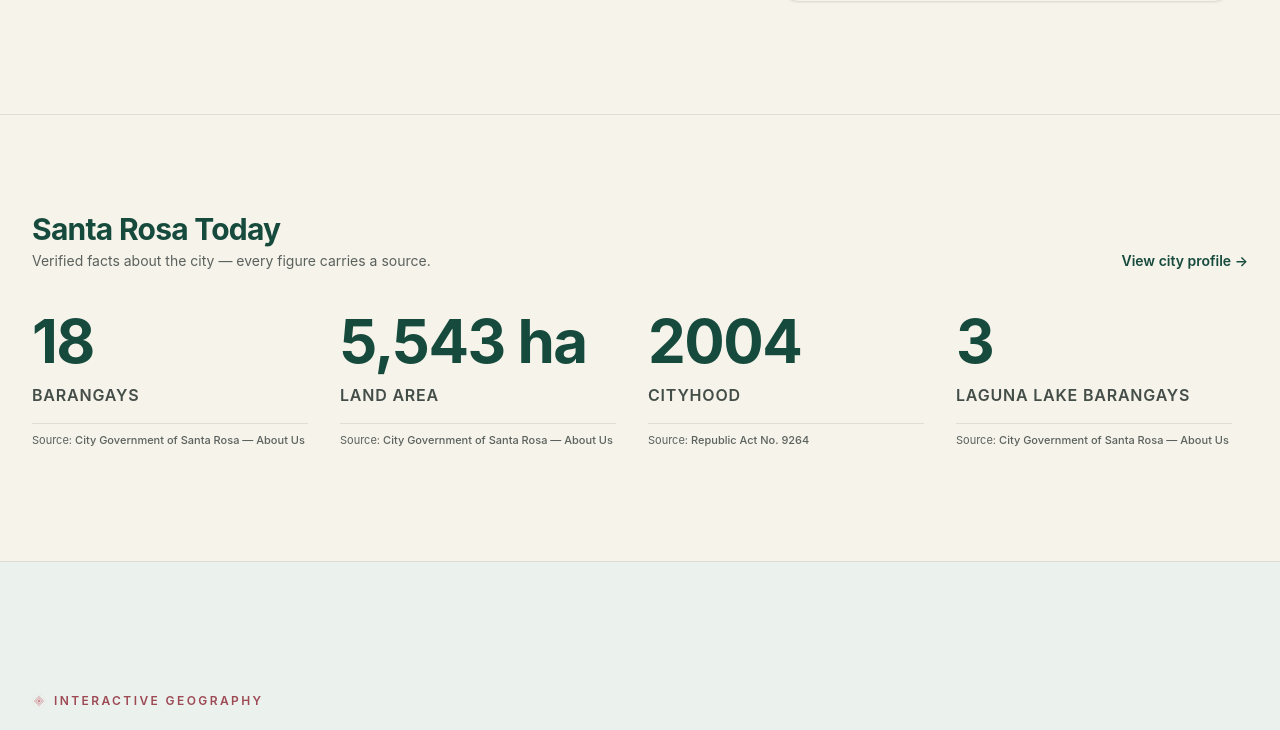
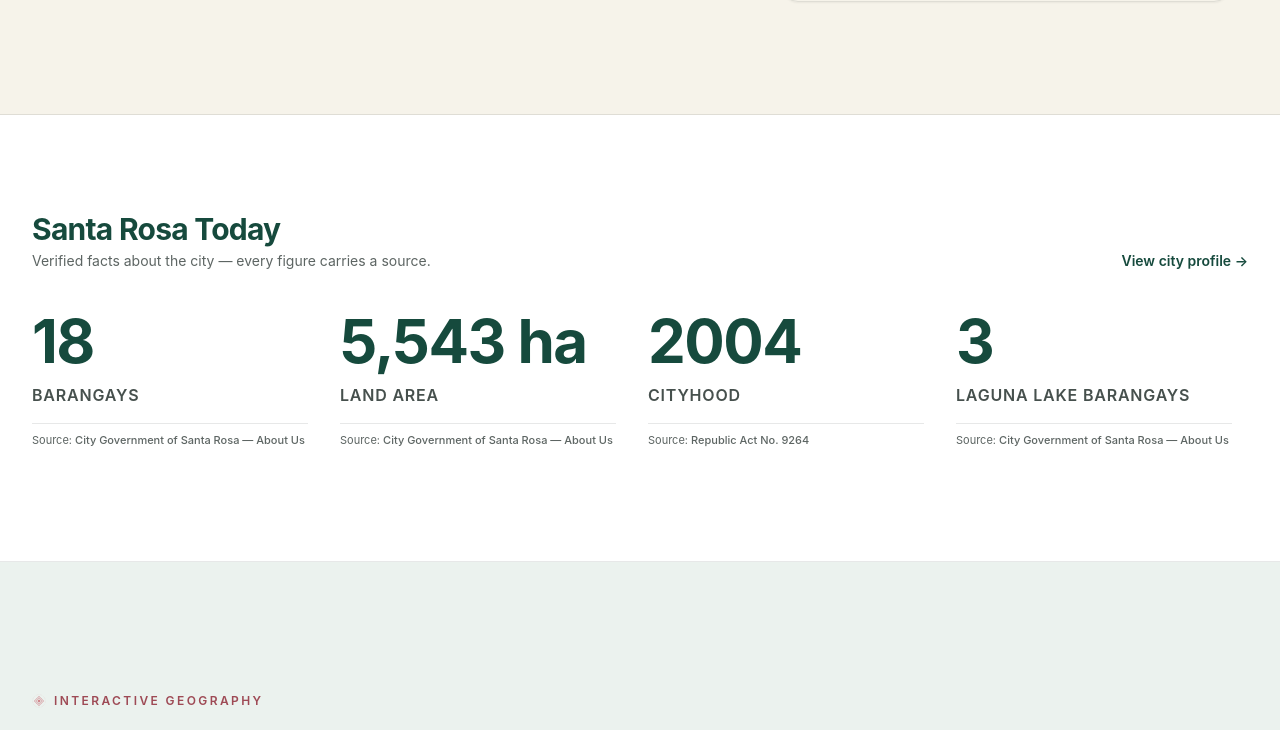
Before and after one commit to jericizon/bettersantarosacity, a Nuxt app: page / in a window 1280 px wide. Shown: the part 659-1389 px from the top of the page. Built offline with nearby package versions, Linux system fonts and the light colour scheme.

Commit message:
fix(home): correct Santa Rosa Today chapter to white section tone

```diff
--- a/pages/index.vue
+++ b/pages/index.vue
@@ -273,11 +273,11 @@ function revealClass(isVisible: boolean) {
       </div>
     </section>
 
-    <!-- 2 — Santa Rosa Today: warm parchment chapter of verified city facts. -->
+    <!-- 2 — Santa Rosa Today: clean-white chapter of verified city facts (spec §4). -->
     <section
       ref="todaySection"
       aria-labelledby="today-heading"
-      class="w-full section-parchment py-20 sm:py-24 border-b border-charcoal/10"
+      class="w-full section-white py-20 sm:py-24 border-b border-charcoal/10"
       :class="revealClass(todayVisible)"
     >
       <div class="max-w-7xl mx-auto px-4 sm:px-6 lg:px-8">
```
Also changed, not shown: 1 other file (tests, documents, lock files or other folders).
